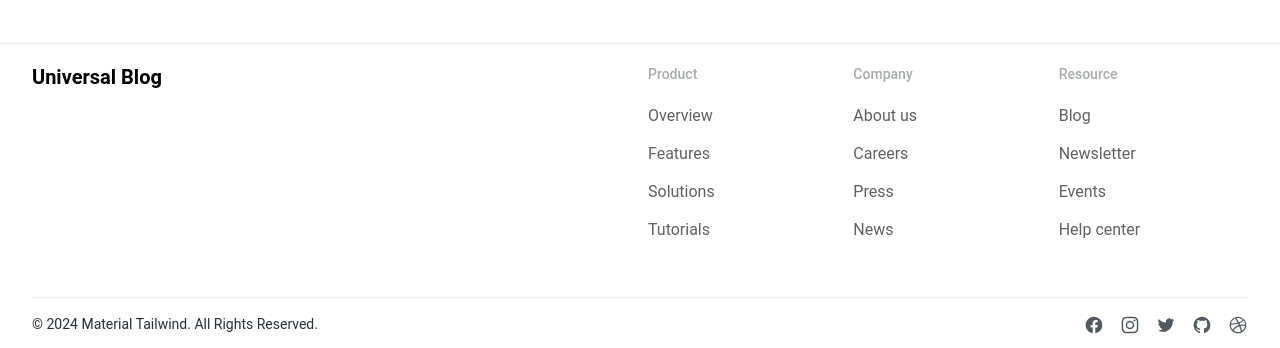
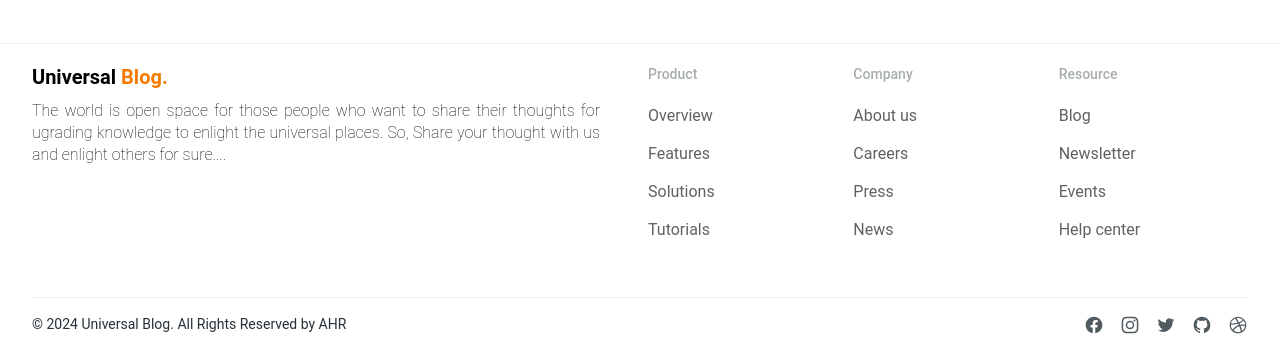
Before and after one commit to arafatrased/universal-blogs-client, a React (Vite) app: page /login in a window 1280 px wide. Shown: the part 547-895 px from the top of the page. Built offline with nearby package versions, Linux system fonts and the light colour scheme; no server answers.

Commit message:
blog post added and footer section done

```diff
--- a/src/pages/AllBlogs/AllBlogs.jsx
+++ b/src/pages/AllBlogs/AllBlogs.jsx
@@ -57,7 +57,7 @@ const AllBlogs = () => {
                 <Button onClick={handleSearch} variant='outlined'>Search</Button>
 
             </div>
-            <div className="grid grid-cols-1 md:grid-cols-2 lg:grid-cols-2 gap-4">
+            <div className="grid grid-cols-1 md:grid-cols-2 lg:grid-cols-3 gap-4">
                 {allblogs.map((blog) => (
                     <div key={blog._id} className='border p-4 rounded-lg shadow-md'>
                         <img src={blog.imageUrl} alt={blog.title} className='w-full h-48 object-cover rounded-md' />
@@ -66,7 +66,7 @@ const AllBlogs = () => {
                             <span className='text-sm mr-2 text-gray-500 ml-2'>Author: {blog?.author || 'N/A'}</span>
                             <span className='text-sm text-gray-800 rounded-md p-1 bg-orange-100'>{blog.category}</span>
                         </div>
-                        <p className='text-gray-500'>{blog.shortDescription.substring(0, 80)}...</p>
+                        <p className='text-gray-500'>{blog.shortDescription.substring(0, 150)}...</p>
                         <div className='flex justify-between items-center mt-4'>
                             <Link to={`/details/${blog._id}`} className='bg-orange-500 text-white px-4 py-1 rounded-md mt-2'>Details</Link>
                             <Link onClick={() => handleWishList(blog)} className="text-red-500 hover:text-red-600 transition-colors text-xl">
--- a/src/pages/Home/Blogs.jsx
+++ b/src/pages/Home/Blogs.jsx
@@ -2,6 +2,7 @@ import axios from 'axios';
 import React from 'react';
 import toast from 'react-hot-toast';
 import { Link } from 'react-router-dom';
+import { BsHeart } from "react-icons/bs";
 
 const Blogs = () => {
     const [blogs, setBlogs] = React.useState([]);
@@ -17,7 +18,7 @@ const Blogs = () => {
                     toast.success('Blog added to wishlist!');
                 }
                 else {
-                    toast.error('Failed to add to wishlist');
+                    toast.error('Already added to wishlist');
                 }
             })
             .catch((error) => {
@@ -43,11 +44,11 @@ const Blogs = () => {
                         <span className='text-sm mr-2 text-gray-500 ml-2'>Author: {blog?.author || 'N/A'}</span>
                         <span className='text-sm text-gray-800 rounded-md p-1 bg-orange-100'>{blog.category}</span>
                     </div>
-                    <p className='text-gray-500'>{blog.shortDescription.substring(0, 70)}...</p>
+                    <p className='text-gray-500'>{blog.shortDescription.substring(0, 150)}...</p>
                     <div className='flex justify-between items-center mt-4'>
                         <Link to={`/details/${blog._id}`} className='bg-orange-500 text-white px-4 py-1 rounded-md mt-2'>Details</Link>
                         <button onClick={() => handleWishList(blog)} className="text-red-500 hover:text-red-600 transition-colors text-xl">
-                            ❤️
+                            <BsHeart/>
                         </button>
 
                     </div>
--- a/src/shared/Footer.jsx
+++ b/src/shared/Footer.jsx
@@ -23,7 +23,10 @@ export function Footer() {
       <div className="mx-auto w-full max-w-7xl px-8">
         <div className="grid grid-cols-1 justify-between gap-4 md:grid-cols-2">
           <Typography variant="h5" className="mb-6">
-            Universal Blog
+            Universal <span className="text-orange-700">Blog.</span>
+            <div>
+              <h1 className="text-[1rem] pr-8 font-extralight text-justify mt-2">The world is open space for those people who want to share their thoughts for ugrading knowledge to enlight the universal places. So, Share your thought with us and enlight others for sure....</h1>
+            </div>
           </Typography>
           <div className="grid grid-cols-3 justify-between gap-4">
             {LINKS.map(({ title, items }) => (
@@ -56,8 +59,8 @@ export function Footer() {
             variant="small"
             className="mb-4 text-center font-normal text-blue-gray-900 md:mb-0"
           >
-            &copy; {currentYear} <a href="https://material-tailwind.com/">Material Tailwind</a>. All
-            Rights Reserved.
+            &copy; {currentYear} <a href="https://material-tailwind.com/">Universal Blog</a>. All
+            Rights Reserved by AHR
           </Typography>
           <div className="flex gap-4 text-blue-gray-900 sm:justify-center">
             <Typography as="a" href="#" className="opacity-80 transition-opacity hover:opacity-100">
```
